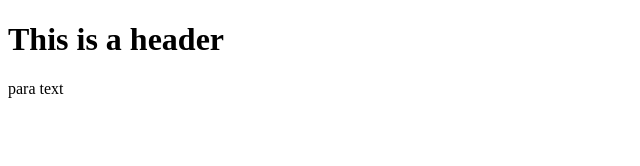
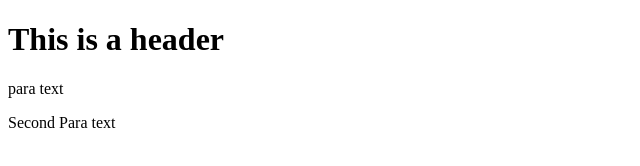
Before and after one commit to christiane-villaroel/git-test, a plain HTML site: page index.html in a window 1280 px wide. Shown: the whole page, without its empty margins (0-640 px from the left). Drawn offline with Linux system fonts and the light colour scheme.

Commit message:
Third Commit

```diff
--- a/index.html
+++ b/index.html
@@ -9,5 +9,6 @@
 <body>
     <h1> This is a header</h1>
     <p>para text</p>
+    <p>Second Para text</p>
 </body>
 </html>
```
